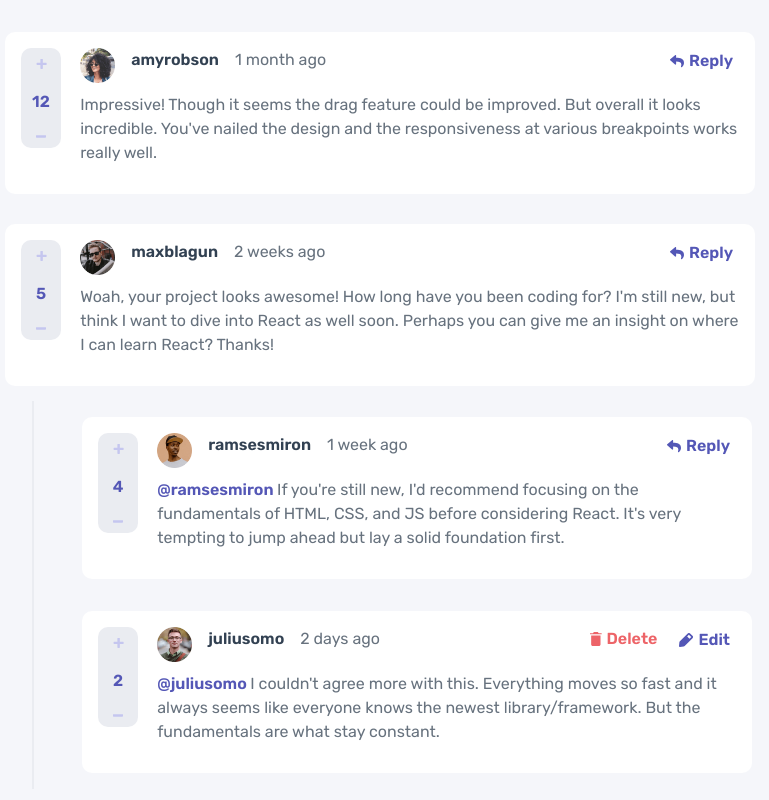
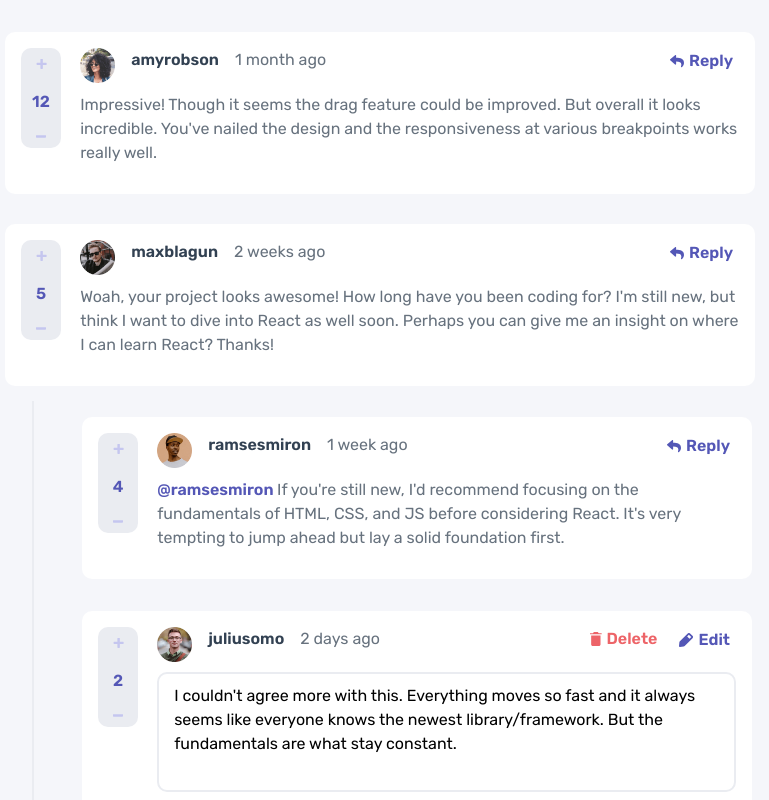
Before and after one commit to cwu90/interactive-app-section, a React (Create React App) app: page / in a window 1280 px wide. Both pictures are taken after a click on the button "Edit". Shown: the top 800 px of the page, without its empty margins (260-1029 px from the left). Built offline with nearby package versions, Linux system fonts and the light colour scheme.

Commit message:
Edit Function Fixed

```diff
--- a/src/App.js
+++ b/src/App.js
@@ -8,7 +8,7 @@ import DeleteModal from './components/DeleteModal';
 function App() {
   const [comments, updateComments] = useState(CommentsData[0].comments);
   const [currentuser, setCurrentUser] = useState(CommentsData[0].currentUser);
-
+  console.log(comments);
   //Add Comment and Update
   const addComments = newComment => {
     const updatedComments = [...comments, newComment];
@@ -26,24 +26,28 @@ function App() {
     });
   };
 
-  //RE-DO (WORKING BEFORE)
-  // const deleteItems = (id, type, parentComment) => {
-  //   let updatedComments = [...comments];
-  //   let updatedReplies = [];
+  const editItems = (id, type, newContent) => {
+    let updatedComments = [...comments];
 
-  //   if (type === 'comment') {
-  //     updatedComments = comments.filter(comment => comment.id !== id);
-  //   } else if (type === 'reply') {
-  //     comments.forEach(comment => {
-  //       if (comment.id === parentComment) {
-  //         updatedReplies = comment.replies.filter(data => data.id !== id);
-  //         comment.replies = updatedReplies;
-  //       }
-  //     });
-  //   }
-  //   updateComments(updatedComments);
-  // };
+    if (type === 'comment') {
+      updatedComments.forEach(comment => {
+        if (comment.id === id) {
+          comment.content = newContent;
+        }
+      });
+    } else if (type === 'reply') {
+      updatedComments.forEach(comment => {
+        comment.replies.forEach(reply => {
+          if (reply.id === id) {
+            reply.content = newContent;
+          }
+        });
+      });
+    }
+    updateComments(updatedComments);
+  };
 
+  //Delete comment and reply
   const deleteItems = (id, type) => {
     let updatedComments = [...comments];
 
@@ -85,10 +89,11 @@ function App() {
     updateComments(updatedComments);
     console.log(comments);
   };
-  console.log(comments);
+
   if (!comments || comments.length === 0) {
     return <p>No Comments Yet</p>;
   }
+
   return (
     <div className="App">
       {comments.map(comment => (
@@ -102,6 +107,7 @@ function App() {
           type="comment"
           updateScore={updateScore}
           deleteItems={deleteItems}
+          editItems={editItems}
         />
       ))}
       <AddComment
--- a/src/components/Comment.js
+++ b/src/components/Comment.js
@@ -18,8 +18,10 @@ function Comment({
   type,
   deleteItems,
   deleteComments,
+  editItems,
 }) {
   const [replyMode, setReplyMode] = useState(false);
+  const [content, setContent] = useState(comment.content);
   const [score, setScore] = useState(counter);
   const [voted, setVoted] = useState(counter.voted ?? false);
   const [toDelete, settoDelete] = useState(false);
@@ -35,6 +37,12 @@ function Comment({
     setToEdit(prevsetDelete => !prevsetDelete);
   };
 
+  const editComment = () => {
+    console.log(comment.id, content);
+    editItems(comment.id, 'comment', content);
+    setToEdit(false);
+  };
+
   //To delete comment.
   const commentDelete = (id, type) => {
     const finalType = type !== undefined ? type : 'comment';
@@ -42,7 +50,7 @@ function Comment({
     deleteItems(finalId, finalType, comment.id);
     settoDelete(false);
   };
-  console.log(toDelete);
+
   //Toggle replyMode stage to display/remove addComment component
   const clickHandlerReply = e => {
     e.preventDefault();
@@ -144,11 +152,16 @@ function Comment({
                     type="text"
                     className="input-field-comment"
                     placeholder="Add a comment..."
-                    // value={comment.content}
+                    onChange={e => {
+                      setContent(e.target.value);
+                    }}
+                    value={content}
                   >
                     {comment.content}
                   </textarea>
-                  <button className="update-btn">Update</button>
+                  <button className="update-btn" onClick={editComment}>
+                    Update
+                  </button>
                 </div>
               ) : (
                 <div>{comment.content}</div>
@@ -177,13 +190,11 @@ function Comment({
               counter={reply.score}
               type="reply"
               updateScore={updateScore}
-              // handleMinus={handleMinus}
-              // handleAdd={handleAdd}
               currentuser={currentuser}
               deleteItems={deleteItems}
-              // toDeleteItem={toDeleteItem}
               commentDelete={commentDelete}
               comment={comment}
+              editItems={editItems}
             />
           ))}
       </div>
--- a/src/components/Reply.js
+++ b/src/components/Reply.js
@@ -15,10 +15,18 @@ function Reply({
   comment,
   deleteItem,
   commentDelete,
+  editItems,
 }) {
   const [score, setScore] = useState(counter);
+  const [content, setContent] = useState(replies.content);
   const [voted, setVoted] = useState(counter.voted ?? false);
   const [toDelete, settoDelete] = useState(false);
+  const [toedit, setToEdit] = useState(false);
+
+  //Changing the state that controls the Edit Box
+  const toEditItem = () => {
+    setToEdit(prevsetDelete => !prevsetDelete);
+  };
 
   const toDeleteItem = () => {
     settoDelete(prevsetDelete => !prevsetDelete);
@@ -27,6 +35,11 @@ function Reply({
   const deleteReply = () => {
     commentDelete(replies.id, 'reply');
     toDeleteItem(false);
+  };
+
+  const editReplies = () => {
+    editItems(replies.id, 'reply', content);
+    setToEdit(false);
   };
 
   //Separate addition function for replies
@@ -101,7 +114,7 @@ function Reply({
                 </button>
               )}
               {replies.user.username === currentuser.username && (
-                <button className="edit-btn">
+                <button className="edit-btn" onClick={toEditItem}>
                   <img src={IconEdit} alt="edit" className="edit-icon" />
                   <p>Edit</p>
                 </button>
@@ -109,12 +122,31 @@ function Reply({
             </div>
           </div>
           <div className="reply-context">
-            <p>
-              <span className="username-highlight">
-                @{replies.user.username + ' '}
-              </span>
-              {replies.content}
-            </p>
+            {toedit === true ? (
+              <div className="edit-field">
+                <textarea
+                  type="text"
+                  className="input-field-comment"
+                  placeholder="Add a comment..."
+                  onChange={e => {
+                    setContent(e.target.value);
+                  }}
+                  value={content}
+                >
+                  {replies.content}
+                </textarea>
+                <button className="update-btn" onClick={editReplies}>
+                  Update
+                </button>
+              </div>
+            ) : (
+              <div>
+                <span className="username-highlight">
+                  @{replies.user.username + ' '}
+                </span>
+                {replies.content}
+              </div>
+            )}
           </div>
         </div>
       </div>
```
